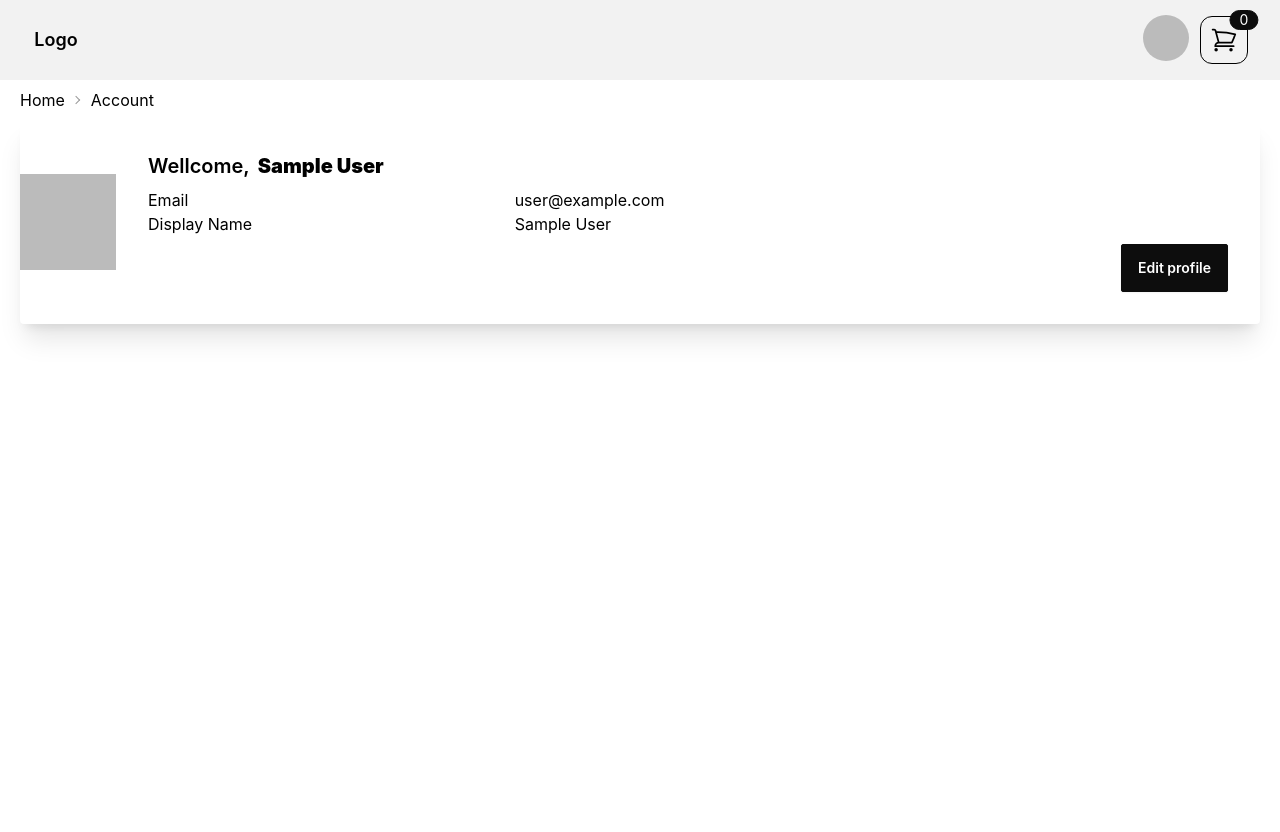
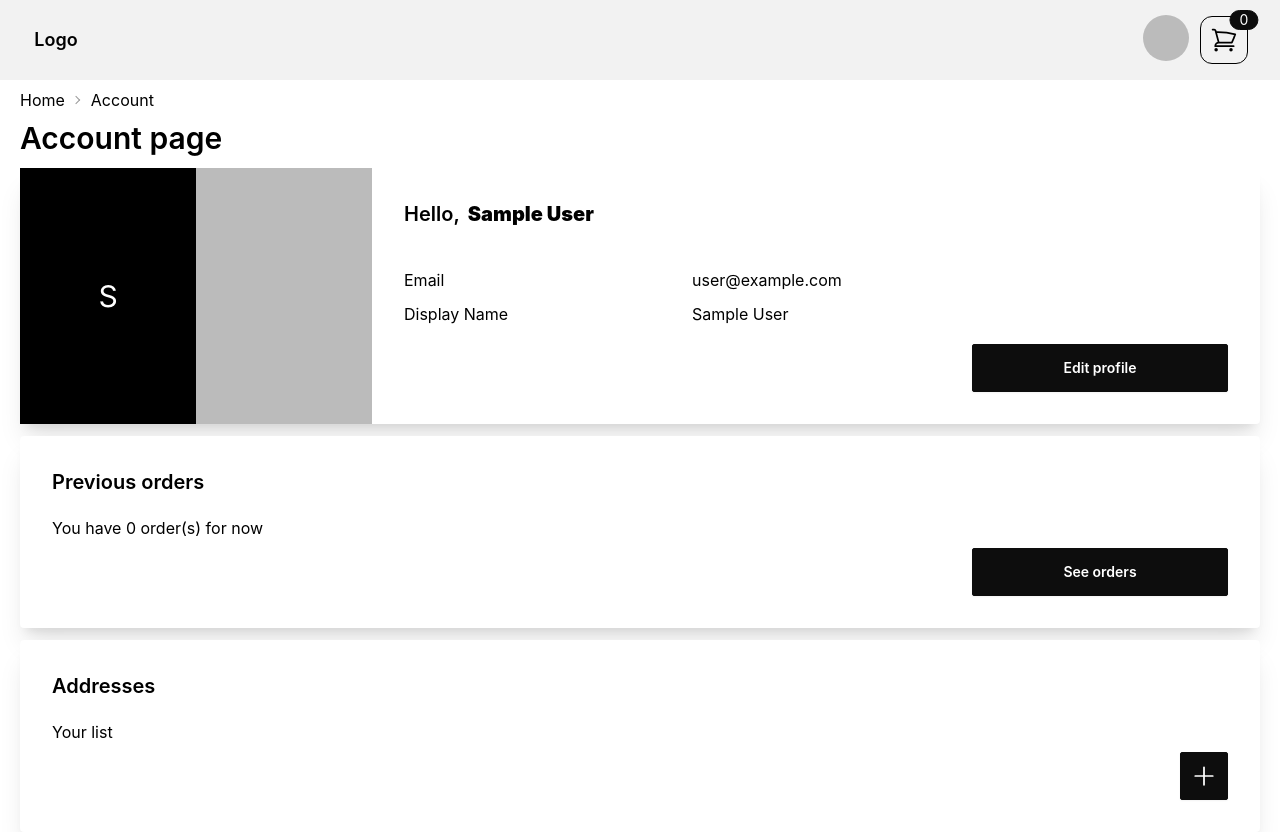
Before and after one commit to SunkissedWitch/board-games-firebase, a React (Vite) app: page /account in a window 1280 px wide. Before the commit the page ends 800 px from the top, so only its background shows below. Built offline with nearby package versions, Linux system fonts and the light colour scheme; no server answers; the database is empty; sample sign-in values are in the browser's storage.

Commit message:
added form, styled account page, added count orders

```diff
--- a/src/pages/account.tsx
+++ b/src/pages/account.tsx
@@ -1,32 +1,78 @@
 import { useNavigate } from "react-router-dom"
 import { useAuthStore } from "../contexts/AuthStore"
+import { useEffect, useState } from "react"
+import { ordersRef } from "../utils/collectionRefferences"
+import { getCountFromServer, query, where } from "firebase/firestore"
+import { PlusIcon } from "@heroicons/react/24/solid"
 
 export const AccountPage = () => {
   const currentUser = useAuthStore((store) => store.currentUser)
+  const uid = useAuthStore((store) => store.currentUser?.uid)
   const photoURL = useAuthStore((store) => store.currentUser?.photoURL || null)
   const profileName = currentUser?.displayName || currentUser?.email || 'U'
+  const [qtyOrders, setQtyOrders] = useState<number>(0)
+
   const navigate = useNavigate()
   const goToSettings = () => navigate('/account/settings')
+  const goToOrders = () => navigate('/orders')
+
   console.log('currentUser', currentUser)
+
+  const getOrders = async () => {
+    try {
+      const q = query(ordersRef, where('userUID', '==', uid))
+      const snapshot = await getCountFromServer(q)
+      setQtyOrders(snapshot.data().count)
+    } catch (error) {
+      console.log('error', error)
+    }
+  }
+
+  useEffect(() => {
+    getOrders()
+  }, [])
+
   return (
-    <div className="flex flex-col grow">
-      {/* <h1 className='text-xl md:text-3xl'>Wellcome, <b>{currentUser?.displayName || currentUser?.email}</b></h1> */}
-      <div className="card lg:card-side bg-base-100 shadow-xl">
-        {photoURL && <figure><img src={photoURL} alt="user_avatar"/></figure>}
+    <div className="flex flex-col grow gap-y-3">
+      <h1 className='text-xl md:text-3xl font-semibold'>Account page</h1>
+      <div className="card md:card-side bg-base-100 shadow-xl card-compact md:card-normal">
+        {/* {photoURL && <figure><img src={photoURL} alt="user_avatar"/></figure>} */}
+        <div className="avatar placeholder bg-neutral">
+          <div className="bg-neutral text-neutral-content w-64 mx-auto">
+            <span className="text-3xl">{profileName[0].toUpperCase()}</span>
+          </div>
+          {photoURL && <figure><img src={photoURL} alt="user_avatar"/></figure>}
+        </div>
         <div className="card-body">
-          <h2 className="card-title">Wellcome, <b>{currentUser?.displayName || currentUser?.email}</b></h2>
-          <div className="grid grid-cols-3 gap-x-5">
-            <div>Email</div>
-            <div className="col-span-2">
-              <p>{currentUser?.email}</p>
-            </div>
-            <div>Display Name</div>
-            <div className="col-span-2">
-              <p>{currentUser?.displayName}</p>
-            </div>
+          <h2 className="card-title">Hello, <b>{currentUser?.displayName || currentUser?.email}</b></h2>
+          <div className="grid grid-cols-[1fr,_2fr] gap-x-5 gap-y-2.5 pt-5">
+            <p>Email</p>
+            <p>{currentUser?.email}</p>
+            <p>Display Name</p>
+            <p>{currentUser?.displayName}</p>
           </div>
+          <div className="card-actions justify-end mt-auto">
+            <button className="btn btn-primary btn-block sm:btn-wide" onClick={goToSettings}>Edit profile</button>
+          </div>
+        </div>
+      </div>
+      <div className="card bg-base-100 shadow-xl card-compact md:card-normal">
+        <div className="card-body">
+          <h2 className="card-title">Previous orders</h2>
+          <p>You have {qtyOrders} order(s) for now</p>
           <div className="card-actions justify-end">
-            <button className="btn btn-primary" onClick={goToSettings}>Edit profile</button>
+            <button className="btn btn-primary btn-block sm:btn-wide" onClick={goToOrders}>See orders</button>
+          </div>
+        </div>
+      </div>
+      <div className="card bg-base-100 shadow-xl card-compact md:card-normal">
+        <div className="card-body">
+          <h2 className="card-title">Addresses</h2>
+          <p>Your list</p> {/* -- add new functionality with list of addresses -- */}
+          <div className="card-actions justify-end">
+            <button className="btn btn-primary btn-square" onClick={goToOrders}>
+              <PlusIcon className='w-7' />
+            </button>
           </div>
         </div>
       </div>
--- a/src/pages/accountSettings.tsx
+++ b/src/pages/accountSettings.tsx
@@ -1,28 +1,79 @@
-import { useAuthStore } from "../contexts/AuthStore"
-import { useState } from "react"
+import { useForm } from 'react-hook-form'
+import { useAuthStore } from '../contexts/AuthStore'
 
 export const AccountSettings = () => {
   const profileName = useAuthStore((store) => store.currentUser?.displayName || store.currentUser?.email)
   const uid = useAuthStore((store) => store.currentUser?.uid)
-  const [newName, setNewName] = useState<string>('')
-  const updateUserDisplayName = useAuthStore((store) => store.updateUserDisplayName)
+  const updateUserDisplayName = useAuthStore(
+    (store) => store.updateUserDisplayName
+  )
 
-  const setName = async () => {
+  const setName = async (newName: string) => {
     if (uid) {
       updateUserDisplayName(newName)
-      setNewName('')
     }
   }
   return (
-    <div className="flex flex-col grow">
-      Account settings
-      <p>{profileName}</p>
-      <div className='self-center'>
-        <input type="text" value={newName} onChange={(event) => setNewName(event.target.value)} className='input input-bordered input-primary' />
-        <button onClick={setName} className='btn btn-outline btn-primary'>
-          set name
-        </button>
+    <div className='flex flex-col grow'>
+      <h1 className='text-xl md:text-3xl font-semibold'>Account settings</h1>
+      <div className='card shadow-xl'>
+        <div className='card-body'>
+        <div className='card-title'>{profileName}</div>
+          <DisplayNameForm onSubmit={setName} />
+        </div>
       </div>
     </div>
   )
 }
+
+type InputValues = {
+  displayName: string,
+  // photoURL: string
+}
+
+const DisplayNameForm = ({ onSubmit: update }: {onSubmit: (param: string) => Promise<void>}) => {
+  const { register, handleSubmit, formState: { errors }, resetField } = useForm({
+    defaultValues: {
+      displayName: '',
+      // photoURL: ''
+    },
+  })
+
+  const onSubmit = async (data: InputValues) => {
+    console.log(data)
+    const { displayName } = data
+    await update(displayName)
+    resetField('displayName')
+  }
+
+  return (
+    <form onSubmit={handleSubmit(onSubmit)} className='grid grid-flow-row gap-5'>
+
+      <label className="form-control w-full">
+        <span className="label label-text">Display Name</span>
+        <input
+          {...register('displayName', { required: 'is required' })}
+          type="text"
+          placeholder="Type here"
+          className="input input-primary input-bordered w-full max-w-sm"
+          />
+        {errors?.displayName && <div className="label label-text-alt text-error">{errors?.displayName.message}</div>}
+      </label>
+{/*
+      <label className="form-control w-full">
+        <span className="label label-text">Photo URL</span>
+        <input
+          {...register('photoURL', { required: false })}
+          type="text"
+          placeholder="Type here"
+          className="input input-primary input-bordered w-full"
+          />
+        {errors?.photoURL && <div className="label label-text-alt text-error">{errors?.photoURL.message}</div>}
+      </label> */}
+
+      <button type='submit' className='btn btn-primary btn-wide justify-self-end'>
+        Confirm
+      </button>
+    </form>
+  )
+}
```
